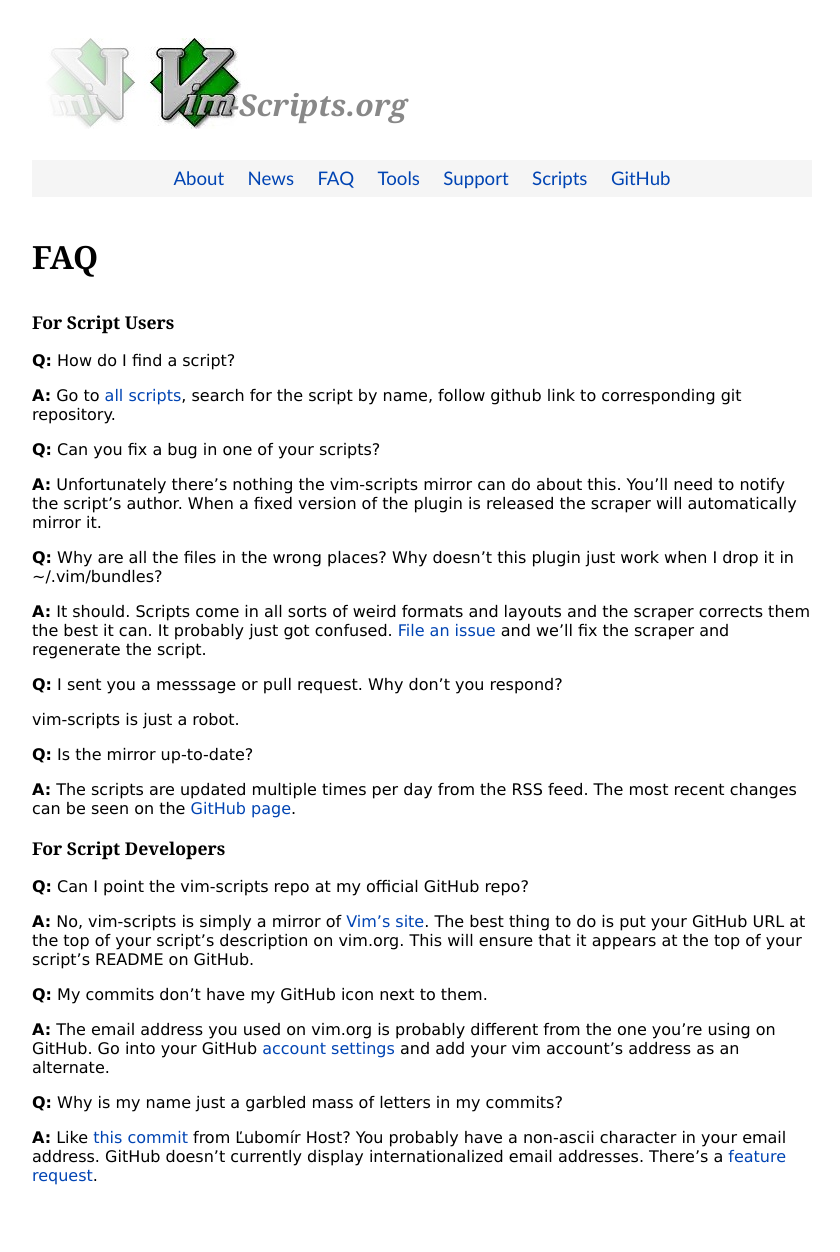
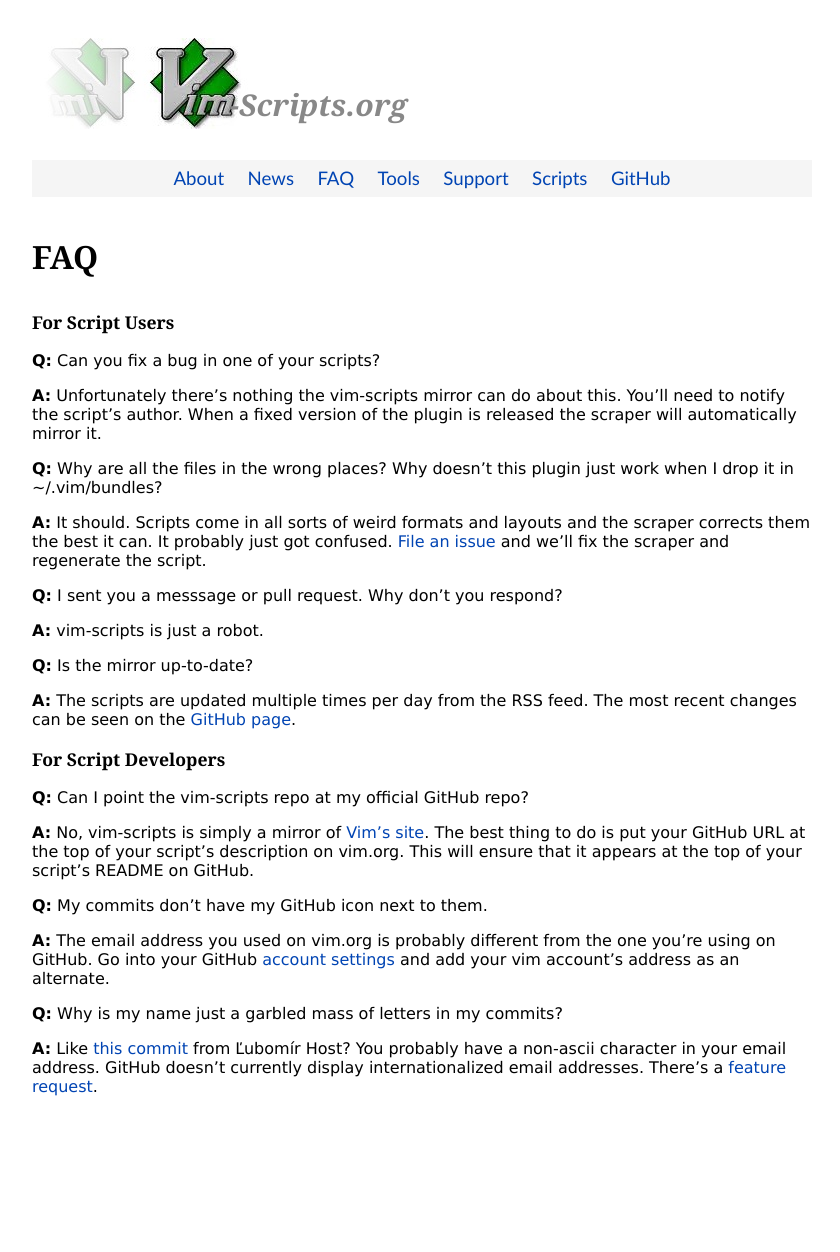
Before and after one commit to vim-scraper/vim-scraper.github.com, a Jekyll site: the page built from vim/faq.markdown, in a window 1280 px wide. Shown: the whole page, without its empty margins (218-1058 px from the left). Built offline with Jekyll 4.4.1, drawn with Linux system fonts in a browser that asks for light colours; Markdown is read by kramdown in place of the engine named in the settings; comment, search, counter and statistics services are not loaded; after the commit the page ends 1163 px from its top, so only the background shows below that.

Commit message:
more faq fixes

```diff
--- a/vim/faq.markdown
+++ b/vim/faq.markdown
@@ -6,12 +6,6 @@
 
 
 ### For Script Users
-**Q:** How do I find a script?
-
-**A:** Go to [all scripts](/vim/scripts.html),
-search for the script by name,
-follow github link to corresponding git repository.
-
 
 **Q:** Can you fix a bug in one of your scripts?
 
@@ -32,7 +26,7 @@
 
 **Q:** I sent you a messsage or pull request.  Why don't you respond?
 
-vim-scripts is just a robot.
+**A:** vim-scripts is just a robot.
 
 
 **Q:** Is the mirror up-to-date?
```
